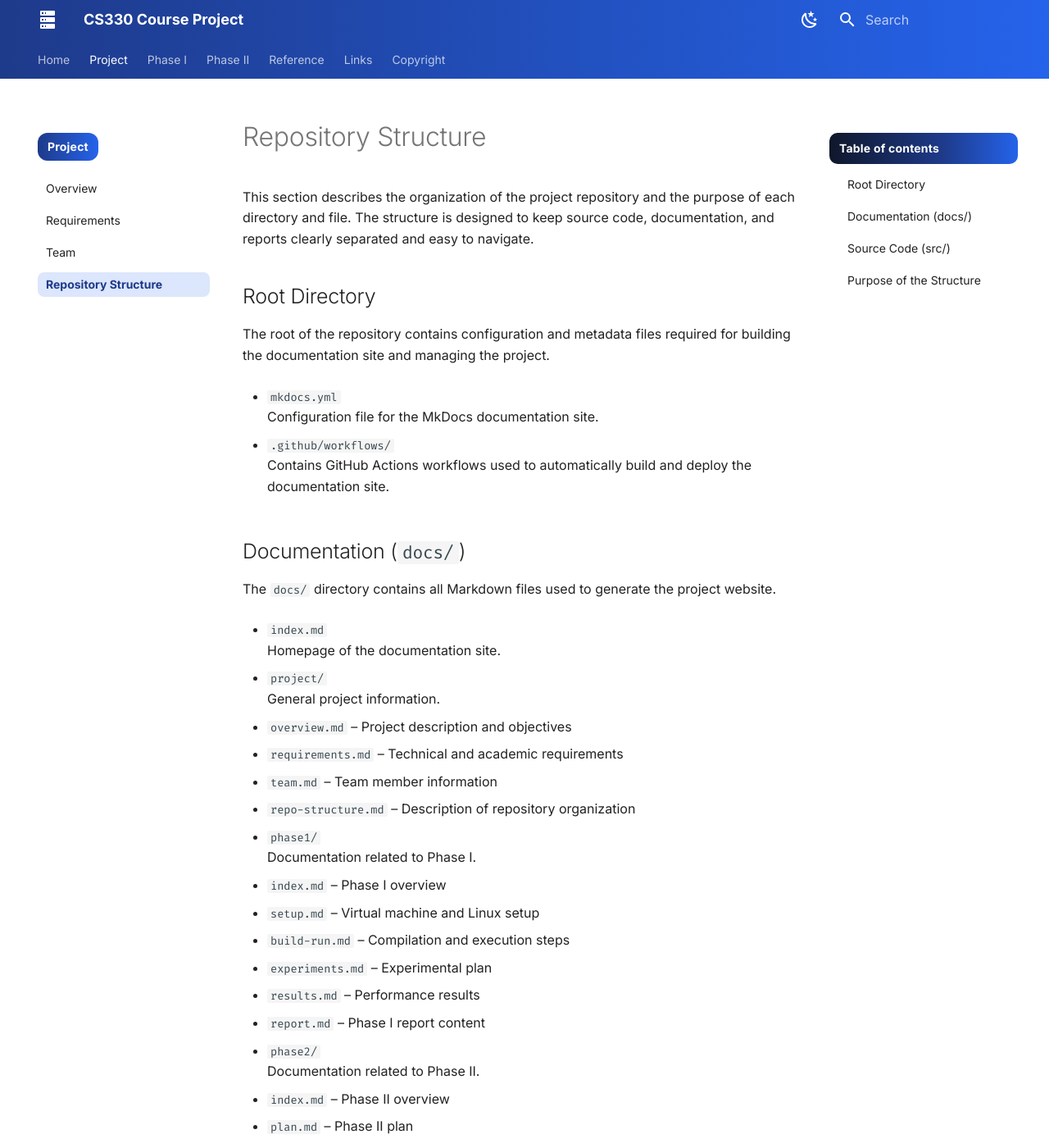
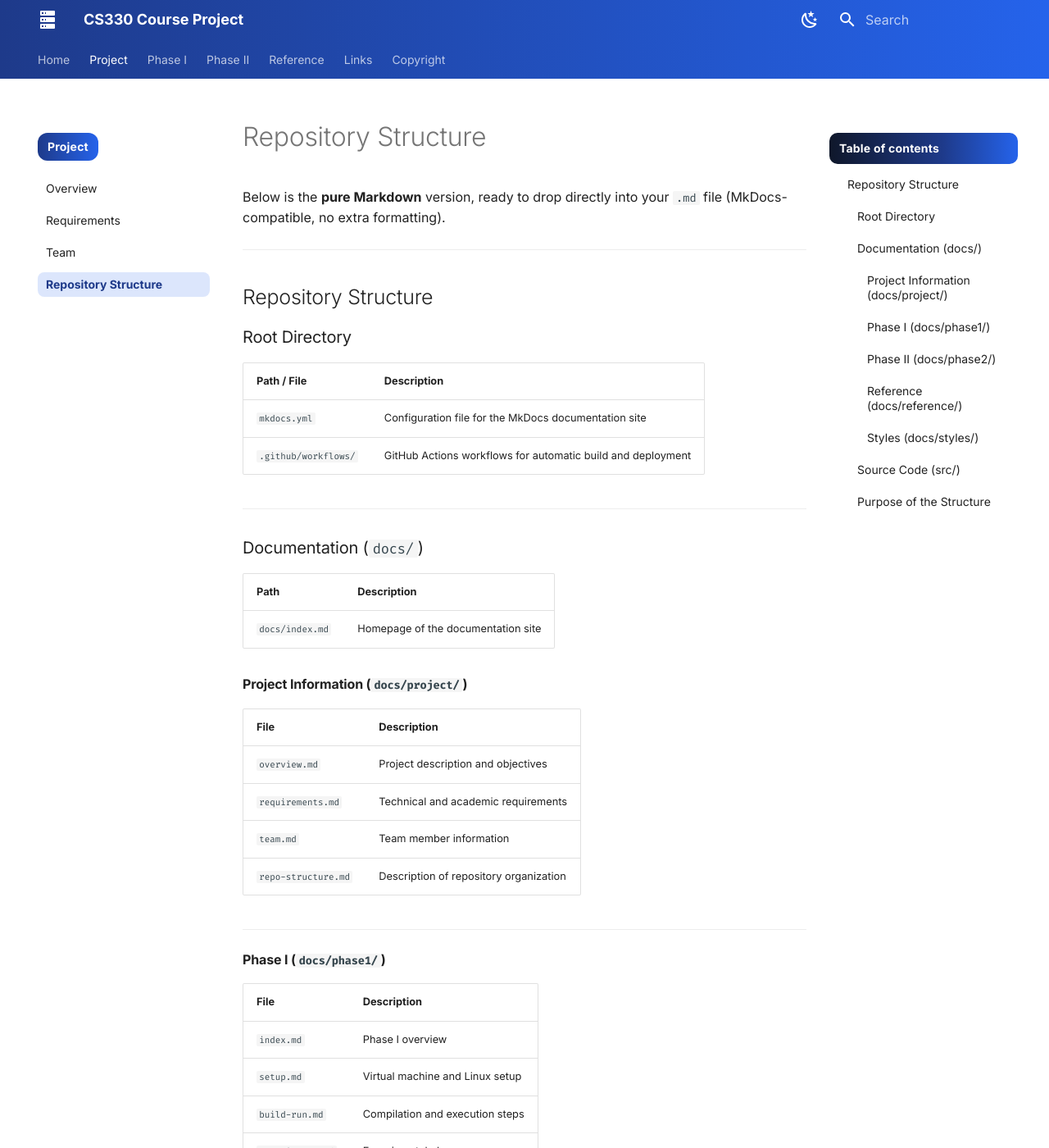
Before and after one commit to Shoug-Alomran/CS330-Parallel-Performance-Evaluation-in-Linux-Project, an MkDocs documentation site: the page built from docs/project/repo-structure.md, in a window 1280 px wide and 1400 px high. Shown: the whole window at 82% size. Built offline with MkDocs 1.6.1 and Material for MkDocs 9.7.7, drawn with Linux system fonts in a browser that asks for light colours; some of the changed text lies outside the part shown.

Commit message:
Updated structure

```diff
--- a/docs/project/repo-structure.md
+++ b/docs/project/repo-structure.md
@@ -1,75 +1,90 @@
-# Repository Structure
-
-This section describes the organization of the project repository and the purpose of each directory and file. The structure is designed to keep source code, documentation, and reports clearly separated and easy to navigate.
-
-## Root Directory
-
-The root of the repository contains configuration and metadata files required for building the documentation site and managing the project.
-
-- `mkdocs.yml`
-  Configuration file for the MkDocs documentation site.
-
-- `.github/workflows/`
-  Contains GitHub Actions workflows used to automatically build and deploy the documentation site.
-
-## Documentation (`docs/`)
-
-The `docs/` directory contains all Markdown files used to generate the project website.
-
-- `index.md`
-  Homepage of the documentation site.
-
-- `project/`
-  General project information.
-  - `overview.md` – Project description and objectives
-  - `requirements.md` – Technical and academic requirements
-  - `team.md` – Team member information
-  - `repo-structure.md` – Description of repository organization
-
-- `phase1/`
-  Documentation related to Phase I.
-  - `index.md` – Phase I overview
-  - `setup.md` – Virtual machine and Linux setup
-  - `build-run.md` – Compilation and execution steps
-  - `experiments.md` – Experimental plan
-  - `results.md` – Performance results
-  - `report.md` – Phase I report content
-
-- `phase2/`
-  Documentation related to Phase II.
-  - `index.md` – Phase II overview
-  - `plan.md` – Phase II plan
-  - `work-log.md` – Work log and progress
-  - `results.md` – Phase II results
-  - `report.md` – Phase II report content
-
-- `reference/`
-  Reference material.
-  - `commands.md` – Common Linux and build commands
-  - `glossary.md` – Key terms and definitions
-
-- `styles/`
-  Custom CSS files used to style the documentation site.
-
-## Source Code (`src/`)
-
-The `src/` directory contains the C source code used for the project.
-
-- `program.c`
-  Instructor-provided C program used for experimentation and performance evaluation.
-
-## Purpose of the Structure
-
-This structure separates:
-
-- **Source code** from documentation
-
-- **Phase-specific content** from general project information
-
-- **Setup and execution details** from results and analysis
-
-Such separation improves clarity, maintainability, and alignment with academic documentation standards.
+Below is the **pure Markdown** version, ready to drop directly into your `.md` file (MkDocs-compatible, no extra formatting).
 
 ---
 
-This organization ensures the project is easy to understand, reproduce, and evaluate.
+## Repository Structure
+
+### Root Directory
+
+| Path / File          | Description                                                 |
+| -------------------- | ----------------------------------------------------------- |
+| `mkdocs.yml`         | Configuration file for the MkDocs documentation site        |
+| `.github/workflows/` | GitHub Actions workflows for automatic build and deployment |
+
+---
+
+### Documentation (`docs/`)
+
+| Path            | Description                        |
+| --------------- | ---------------------------------- |
+| `docs/index.md` | Homepage of the documentation site |
+
+#### Project Information (`docs/project/`)
+
+| File                | Description                            |
+| ------------------- | -------------------------------------- |
+| `overview.md`       | Project description and objectives     |
+| `requirements.md`   | Technical and academic requirements    |
+| `team.md`           | Team member information                |
+| `repo-structure.md` | Description of repository organization |
+
+---
+
+#### Phase I (`docs/phase1/`)
+
+| File             | Description                     |
+| ---------------- | ------------------------------- |
+| `index.md`       | Phase I overview                |
+| `setup.md`       | Virtual machine and Linux setup |
+| `build-run.md`   | Compilation and execution steps |
+| `experiments.md` | Experimental plan               |
+| `results.md`     | Performance results             |
+| `report.md`      | Phase I report content          |
+
+---
+
+#### Phase II (`docs/phase2/`)
+
+| File          | Description             |
+| ------------- | ----------------------- |
+| `index.md`    | Phase II overview       |
+| `plan.md`     | Phase II plan           |
+| `work-log.md` | Work log and progress   |
+| `results.md`  | Phase II results        |
+| `report.md`   | Phase II report content |
+
+---
+
+#### Reference (`docs/reference/`)
+
+| File          | Description                     |
+| ------------- | ------------------------------- |
+| `commands.md` | Common Linux and build commands |
+| `glossary.md` | Key terms and definitions       |
+
+---
+
+#### Styles (`docs/styles/`)
+
+| Path      | Description                       |
+| --------- | --------------------------------- |
+| `styles/` | Custom CSS files for site styling |
+
+---
+
+### Source Code (`src/`)
+
+| File        | Description                                                                  |
+| ----------- | ---------------------------------------------------------------------------- |
+| `program.c` | Instructor-provided C program for experimentation and performance evaluation |
+
+---
+
+### Purpose of the Structure
+
+| Goal                   | Explanation                                       |
+| ---------------------- | ------------------------------------------------- |
+| Separation of concerns | Keeps source code independent from documentation  |
+| Phase isolation        | Distinguishes Phase I and Phase II content        |
+| Academic clarity       | Separates setup, execution, results, and analysis |
+| Maintainability        | Improves readability and long-term maintenance    |
```
